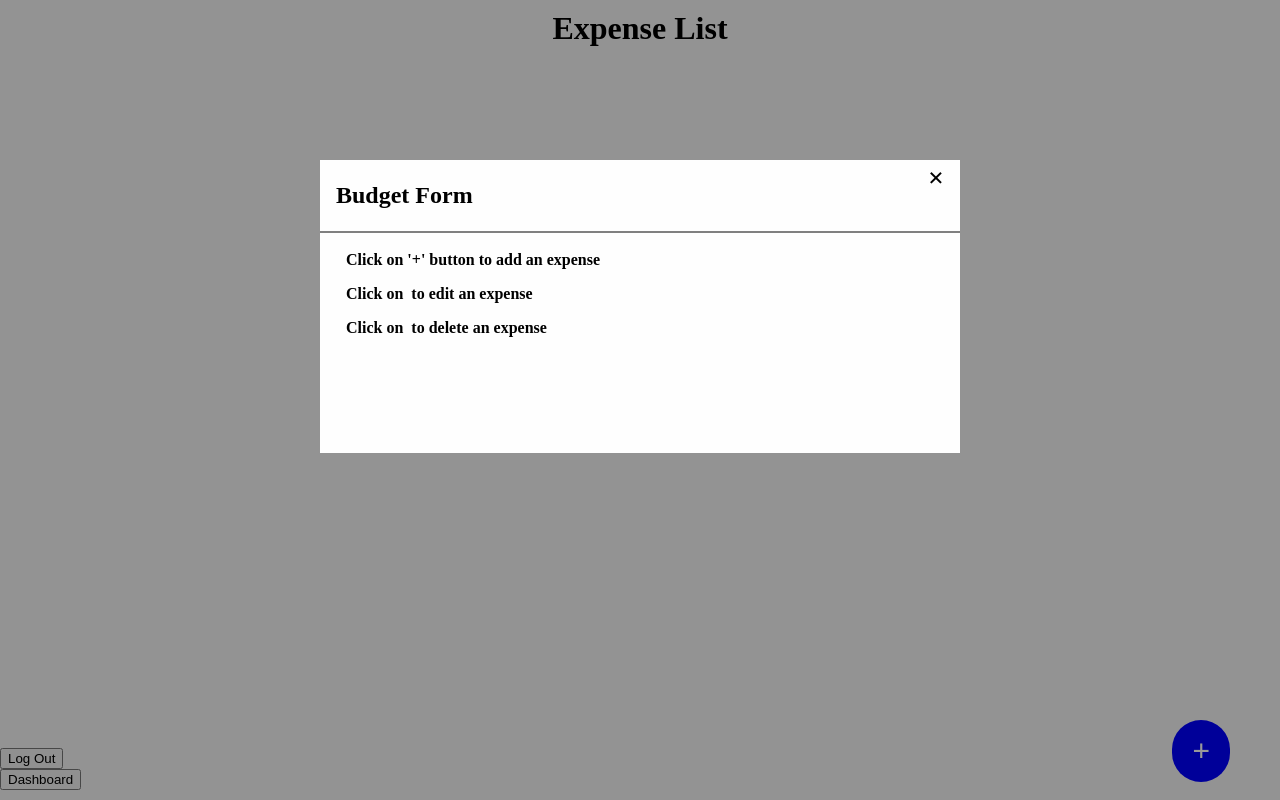
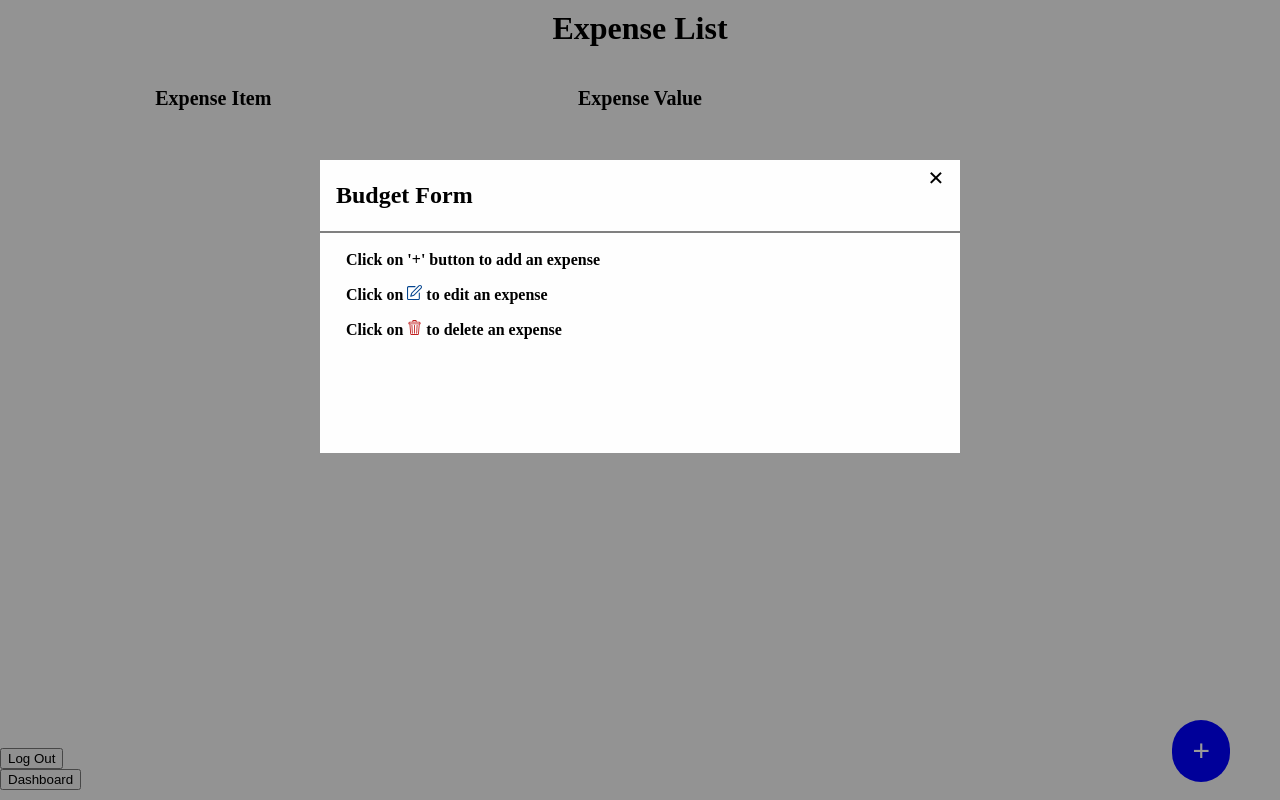
Before and after one commit to TASEWA/Expense-Tracker, a website: page src/public/html/expenselist.html in a window 1280 px wide. Drawn offline with nearby package versions, Linux system fonts and the light colour scheme; no server answers.

Commit message:
Update expenselist.html

```diff
--- a/src/public/html/expenselist.html
+++ b/src/public/html/expenselist.html
@@ -1,9 +1,11 @@
 <!DOCTYPE html>
 <html>
+
 <head>
   <title>Expense List</title>
   <link rel="stylesheet" href="../css/expenseliststyle.css" />
 </head>
+
 <body>
   <div class="container">
     <div class="header">
@@ -27,7 +29,7 @@
   <div class="toggle">
     <button id="addBtn" type="button">+</button>
   </div>
-    <div class = button >
+  <div class=button>
     <button onclick="location.href='Welcome.html'" class="log-out-button">Log Out</button>
     <button onclick="location.href='dashboard.html'" class="dashboard-button">Dashboard</button>
   </div>
@@ -43,8 +45,8 @@
         <div class="budget-form" id="budgetform">
           <form id="notifyForm">
             <p>Click on '+' button to add an expense</p>
-              <p>Click on <img src="image/edit.svg" width="15" alt=""  /> to edit an expense</p>
-              <p>Click on <img src="image/trash.svg" width="15" alt="" /> to delete an expense</p>
+            <p>Click on <img src="../image/edit.svg" width="15" alt="" /> to edit an expense</p>
+            <p>Click on <img src="../image/trash.svg" width="15" alt="" /> to delete an expense</p>
           </form>
         </div>
 
@@ -78,7 +80,9 @@
       </div>
     </div>
   </div>
+  <script src="https://ajax.googleapis.com/ajax/libs/jquery/3.5.1/jquery.min.js"></script>
   <script src="../js/expenselist.js"></script>
 
 </body>
+
 </html>
```
Lines whose indentation alone changed are shown as unchanged.
